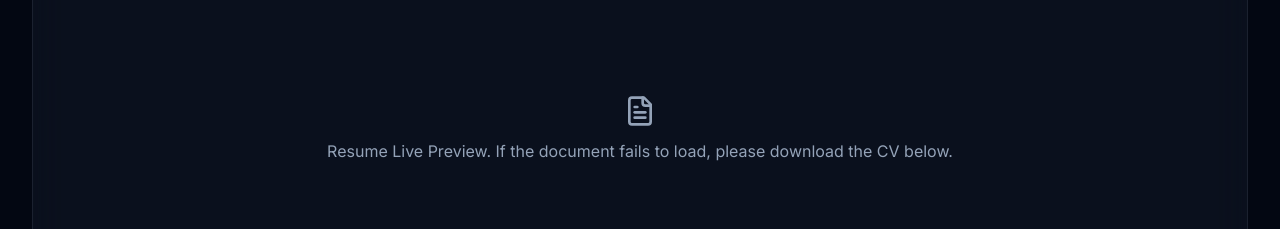
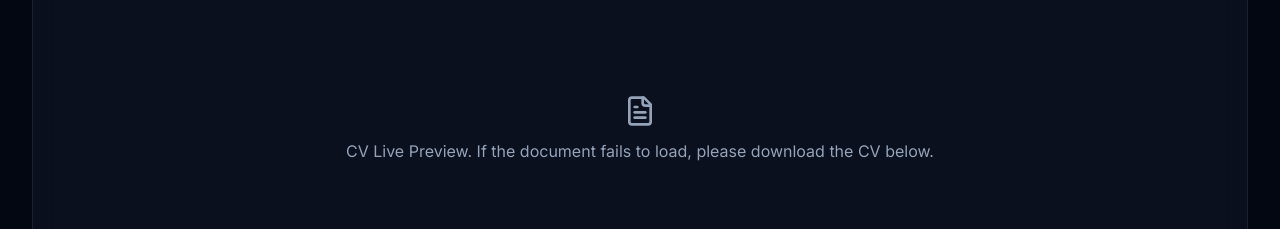
Before and after one commit to nikhilashok19/Nikhil.dev, a Next.js app: page / in a window 1280 px wide. Shown: the part 6420-6649 px from the top of the page. Built offline with nearby package versions, Linux system fonts and the light colour scheme.

Commit message:
Resume Section Message Correction

```diff
--- a/components/resume-section.tsx
+++ b/components/resume-section.tsx
@@ -39,7 +39,7 @@ export function ResumeSection() {
           <div className="flex h-[40vh] flex-col items-center justify-center gap-3 p-8 text-center">
             <FileText className="h-8 w-8 text-muted" />
             <p className="text-muted">
-              Resume Live Preview. If the document fails to load, please download the CV below.
+              CV Live Preview. If the document fails to load, please download the CV below.
             </p>
           </div>
         </object>
```
